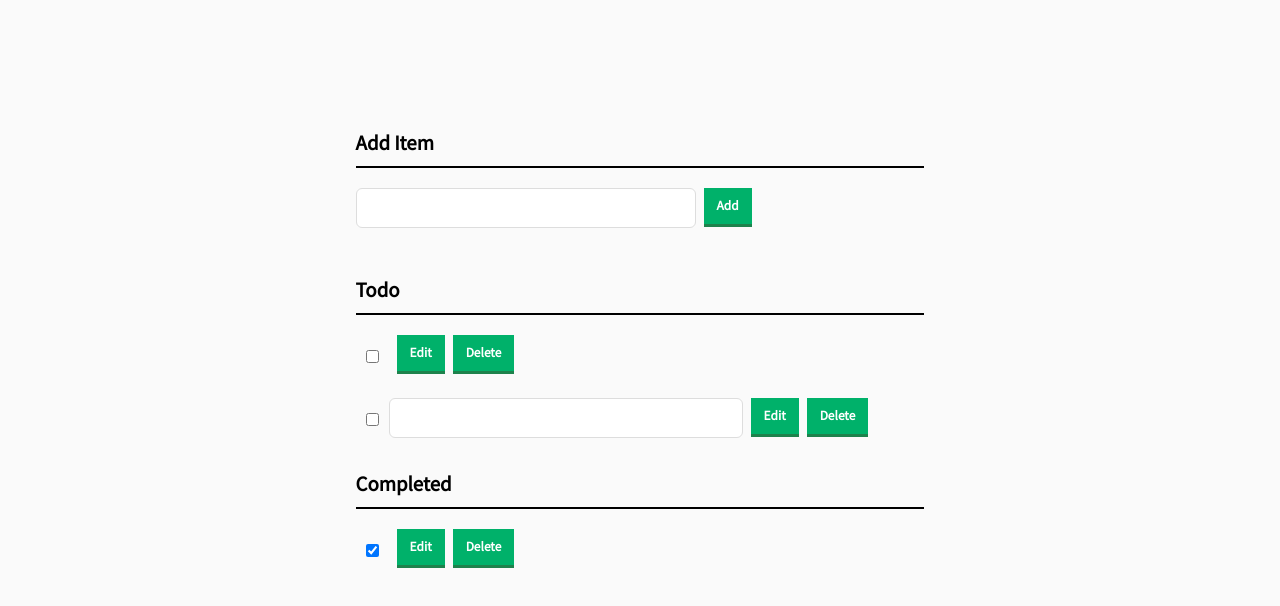
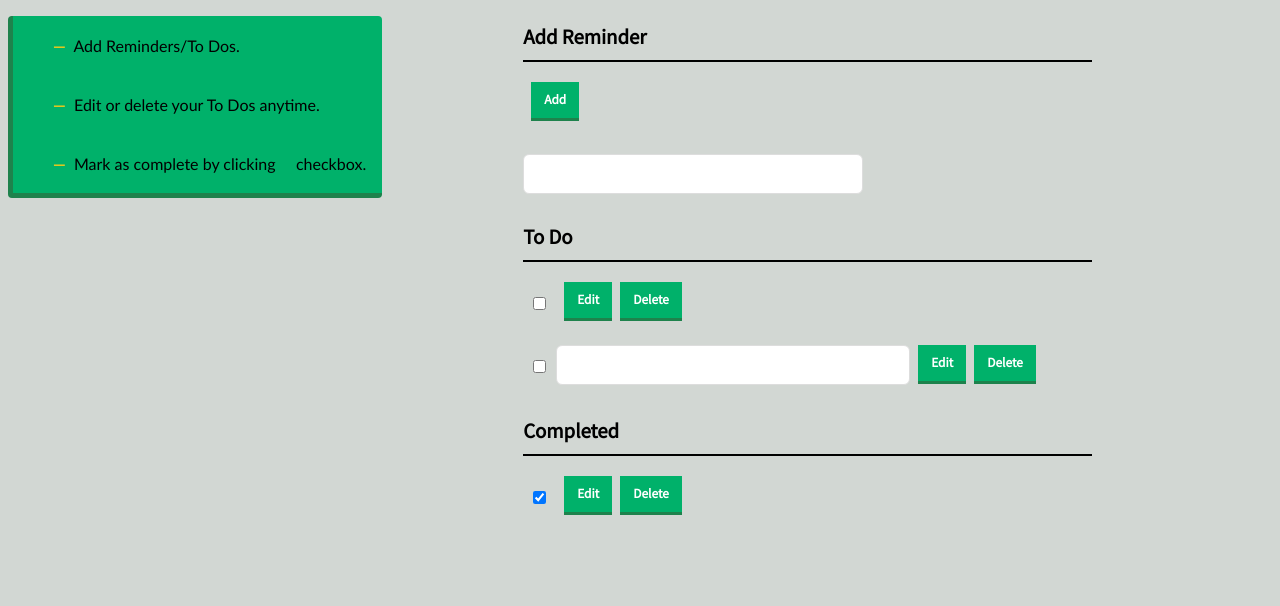
Before and after one commit to ericirel/to-do-app, a plain HTML site: page index.html in a window 1280 px wide. Drawn offline with Linux system fonts and the light colour scheme.

Commit message:
Styling changes. Added instructions

```diff
--- a/css/main.css
+++ b/css/main.css
@@ -1,5 +1,5 @@
 body {
-  background: #fafafa;
+  background: #D2D7D3;
   color: black;
   font-family: 'Source Sans Pro', arial;
 }
@@ -7,7 +7,24 @@ body {
 .container {
   display: block;
   width: 45%;
-  margin: 100px auto 0;
+  margin: -20px auto 0;
+  margin-right: 180px;
+  margin-top: -220px;
+}
+
+#instructions {
+  font-family: Trebuchet MS;
+  background-color: #00B16A;
+  border-left: solid 5px #1e824c;
+  border-bottom: solid 5px #1e824c;
+  border-radius: 4px;
+  width: 26%;
+  margin-right: 50px;
+}
+
+#slash-slash {
+  color: #F7CA18;
+  font-weight: 600;
 }
 
 ul{
@@ -36,7 +53,6 @@ button{
   cursor: pointer;
   margin-bottom: 4px;
   margin-left: 8px;
-
 }
 
 h3,
@@ -107,7 +123,7 @@ li > .delete:hover {
   color: #D24D57;
 }
 
-#completed-tasks label {
+#completed-items label {
   text-decoration: line-through;
   color: #888;
 }
--- a/index.html
+++ b/index.html
@@ -7,12 +7,17 @@
   <link href='http://fonts.googleapis.com/css?family=Source+Sans+Pro' rel='stylesheet' type='text/css'>
 </head>
 <body>
+  <ol id="instructions">
+    <li><span id="slash-slash">&mdash;</span>&nbsp; Add Reminders/To Dos.</li>
+    <li><span id="slash-slash">&mdash;</span>&nbsp; Edit or delete your To Dos anytime.</li>
+    <li><span id="slash-slash">&mdash;</span>&nbsp; Mark as complete by clicking &nbsp;&nbsp;&nbsp;&nbsp;checkbox.</li>
+  </ol>
  <!--  <h2>Your Todo List</h2> -->
   <div class="container">
     <p>
-      <label for="new-item">Add Item</label><input id="new-item" type="text"><button>Add</button>
+      <label for="new-item">Add Reminder</label><input id="new-item" type="text"><button>Add</button>
     </p>
-    <h3>Todo</h3>
+    <h3>To Do</h3>
     <ul id="incomplete-items">
       <li>
         <input type="checkbox"><label></label><input type="text"><button class="edit">Edit
```
Also changed, not shown: js/app.js (+4 -6 lines).
